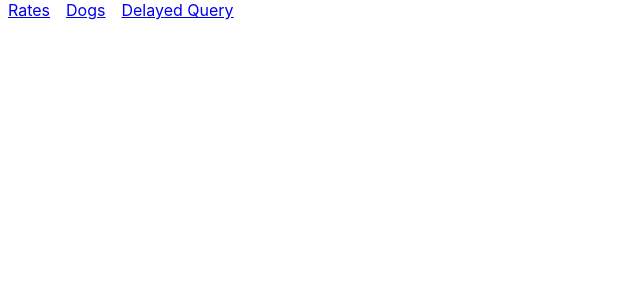
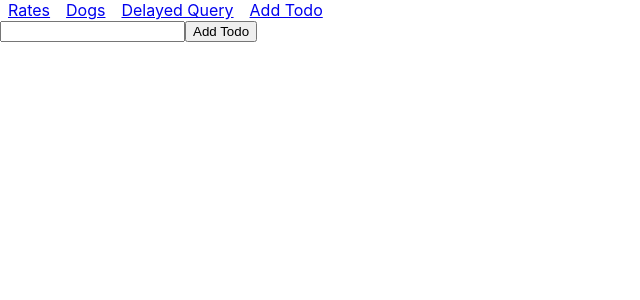
Before and after one commit to jaytula/learn-apollo, a React (Create React App) app in the folder frontend/: page /add-todo in a window 1280 px wide. Shown: the top 300 px of the page, without its empty margins (0-640 px from the left). Built offline with nearby package versions, Linux system fonts and the light colour scheme; no server answers.

Commit message:
Fetching Data - Mutations: Executing a mutation

```diff
--- a/frontend/src/App.js
+++ b/frontend/src/App.js
@@ -6,6 +6,7 @@ import Rates from './components/Rates/Rates';
 import Dogs from './components/Dogs/Dogs';
 import DogPhoto from './components/DogPhoto/DogPhoto';
 import DelayedQuery from './components/DelayedQuery/DelayedQuery';
+import AddTodo from './components/AddTodo/AddTodo';
 
 function App() {
   return (
@@ -14,12 +15,14 @@ function App() {
         <Link to='/rates'>Rates</Link>
         <Link to='/dogs'>Dogs</Link>
         <Link to="/delayed-query">Delayed Query</Link>
+        <Link to="/add-todo">Add Todo</Link>
       </div>
       <Switch>
         <Route path='/rates' component={Rates} />
         <Route path="/dog-photo/:breed" component={DogPhoto} />
         <Route path='/dogs' component={Dogs} />
         <Route path='/delayed-query' component={DelayedQuery} />
+        <Route path='/add-todo' component={AddTodo} />
       </Switch>
     </div>
   );
--- /dev/null
+++ b/frontend/src/components/AddTodo/AddTodo.js
@@ -0,0 +1,38 @@
+import React from 'react';
+import { gql } from 'apollo-boost';
+import { useMutation } from '@apollo/react-hooks';
+
+const ADD_TODO = gql`
+  mutation AddTodo($type: String!) {
+    addTodo(type: $type) {
+      id
+      type
+    }
+  }
+`;
+
+const AddTodo = () => {
+  let input;
+  const [addTodo] = useMutation(ADD_TODO);
+
+  return (
+    <div>
+      <form
+        onSubmit={event => {
+          event.preventDefault();
+          addTodo({ variables: { type: input.value } });
+          input.value = '';
+        }}
+      >
+        <input
+          ref={node => {
+            input = node;
+          }}
+        />
+        <button type='submit'>Add Todo</button>
+      </form>
+    </div>
+  );
+};
+
+export default AddTodo;
```
